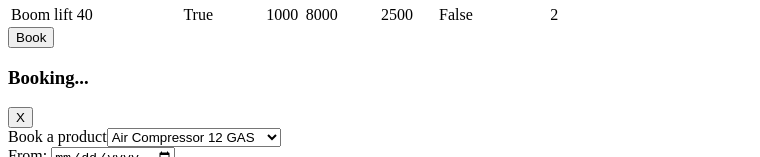
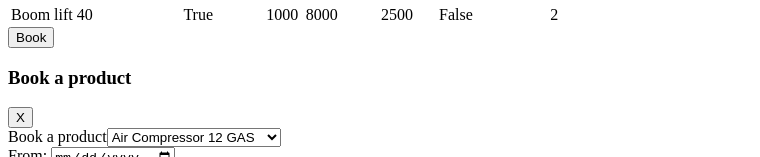
Before and after one commit to cloudwithtanvir/rental-project, a React (Create React App) app: page / in a window 1280 px wide. Both pictures are taken after a click on the button "Book". Shown: the part 400-557 px from the top of the page, without its empty margins (0-760 px from the left). Built offline with nearby package versions, Linux system fonts and the light colour scheme.

Commit message:
update the chnages

```diff
--- a/src/components/ModalBook.js
+++ b/src/components/ModalBook.js
@@ -57,7 +57,7 @@ const ModalBook = () => {
                 {showBookModal && (
                   <>
                     <div className="flex items-start justify-between p-5 border-b border-solid border-slate-200 rounded-t">
-                      <h3 className="text-3xl font-semibold">Booking...</h3>
+                      <h3 className="text-3xl font-semibold">Book a product</h3>
                       <button
                         className="text-black float-right text-3xl"
                         onClick={() => setShowModal(false)}
--- a/src/components/ModalReturn.js
+++ b/src/components/ModalReturn.js
@@ -21,7 +21,7 @@ const ModalReturn = () => {
               <div className="border-0 rounded-lg shadow-lg relative flex flex-col w-full bg-white outline-none focus:outline-none">
                 {/*header*/}
                 <div className="flex items-start justify-between p-5 border-b border-solid border-slate-200 rounded-t">
-                  <h3 className="text-3xl font-semibold">Returning...</h3>
+                  <h3 className="text-3xl font-semibold">Return a product</h3>
                   <button
                     className="text-black float-right text-3xl"
                     onClick={() => setShowModal(false)}
```
Also changed, not shown: 1 other file (tests, documents, lock files or other folders).
